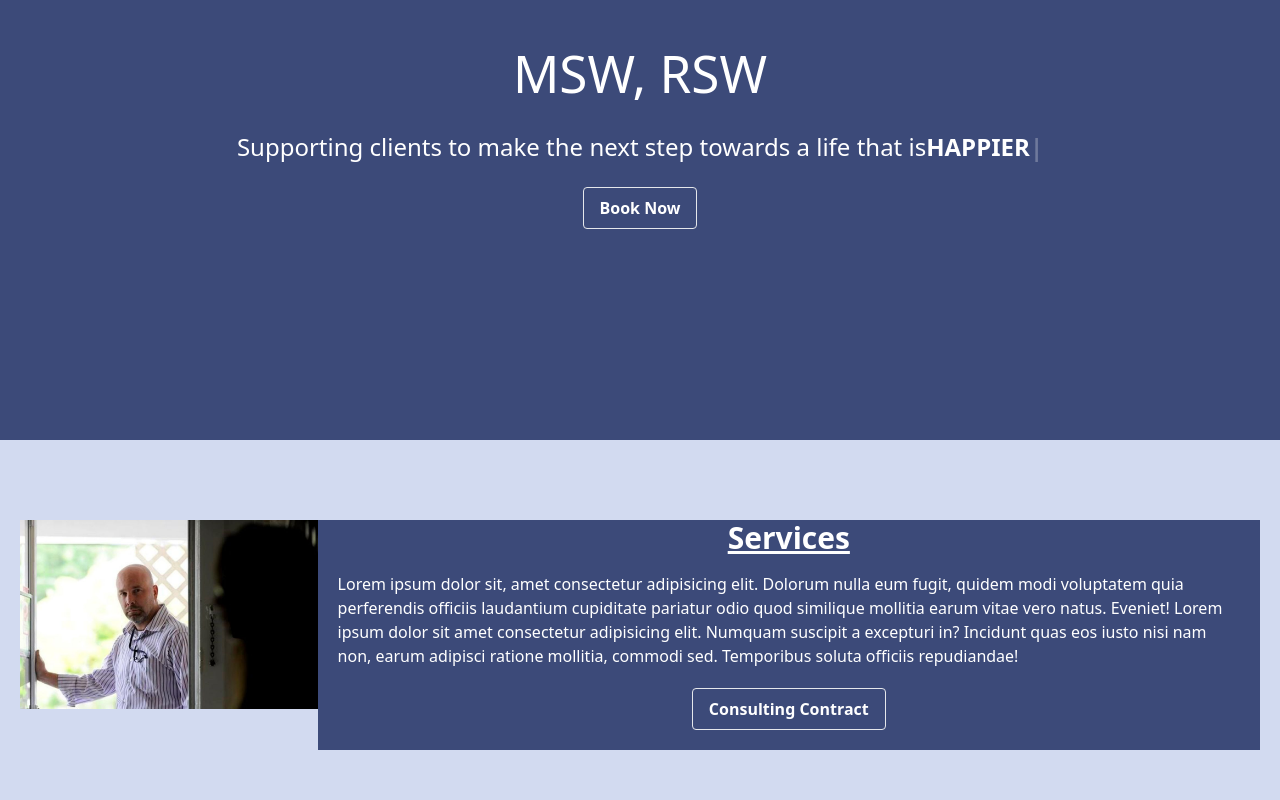
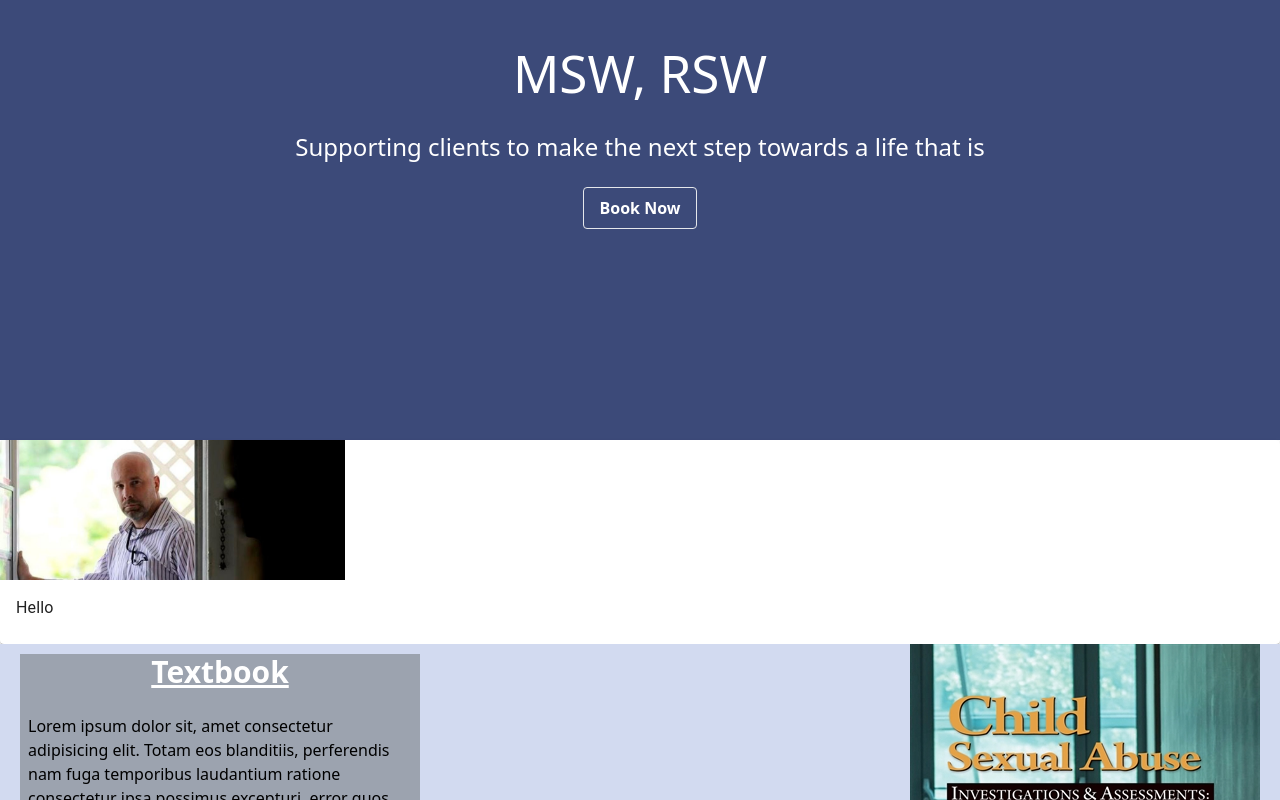
Before and after one commit to EthanCoulter/gerry-website, a React (Create React App) app: page / in a window 1280 px wide. Shown: the part 360-1160 px from the top of the page. Built offline with nearby package versions, Linux system fonts and the light colour scheme.

Commit message:
testing with MUI

```diff
--- a/package.json
+++ b/package.json
@@ -3,6 +3,9 @@
   "version": "0.1.0",
   "private": true,
   "dependencies": {
+    "@emotion/react": "^11.11.0",
+    "@emotion/styled": "^11.11.0",
+    "@mui/material": "^5.13.3",
     "@testing-library/jest-dom": "^5.16.5",
     "@testing-library/react": "^13.4.0",
     "@testing-library/user-event": "^13.5.0",
@@ -10,7 +13,6 @@
     "react-dom": "^18.2.0",
     "react-icons": "^4.8.0",
     "react-scripts": "^5.0.1",
-    "react-typed": "^1.2.0",
     "web-vitals": "^2.1.4"
   },
   "scripts": {
--- a/src/Components/Header.jsx
+++ b/src/Components/Header.jsx
@@ -1,5 +1,5 @@
 import React from "react";
-import Typed from "react-typed";
+// import Typed from "react-typed";
 
 const Header = () => {
   return (
@@ -8,14 +8,14 @@ const Header = () => {
       <span className="pb-5 text-white text-[4vw] mt-0">MSW, RSW</span>
       <h3 className=" items-center text-md align-center text-center mb-6 w-[vw] mx-2 text-white tablet:text-xl laptop:text-2xl">
         Supporting clients to make the next step towards a life that is{""}
-        <span className="uppercase font-bold">
+        {/* <span className="uppercase font-bold">
           <Typed
             strings={[" Happier", " Healthier"]}
             typeSpeed={100}
             backSpeed={50}
             loop
           ></Typed>
-        </span>
+        </span> */}
       </h3>
 
 
--- a/src/Components/Hero.jsx
+++ b/src/Components/Hero.jsx
@@ -1,21 +1,34 @@
 import React from "react";
+import Card from "@mui/material/Card"
+import CardContent from "@mui/material/CardContent"
+import CardMedia from "@mui/material/CardMedia";
+import Typography from "@mui/material/Typography";
 import Jerry from '../assets/jerry.jpg';
-import clientContract from '../assets/client_contract.pdf';
+// import clientContract from '../assets/client_contract.pdf';
 
 const Hero = () => {
     return (
+        <Card >
+            <CardMedia
+            sx={{ height: 140, maxWidth: 345}}
+            image={Jerry}
 
-        <div id="services" className="flex flex-col justify-between py-20 bg-light-shade px-5 md:flex-row ">
 
-            <div className="">
-                <img className="w-vw h-[vh] rounded-t-lg tablet:rounded-t-none" src={Jerry} alt="Jerry" />
-            </div>
-            <div className="flex flex-col items-center w-vw px-5 pb-5 h-vh align-center mx-auto bg-main-brand-col rounded-b-lg tablet:rounded-b-none">
-                <h1 className="text-3xl pb-4 font-bold underline text-white">Services</h1>
-                <p className=" text-white pb-5">Lorem ipsum dolor sit, amet consectetur adipisicing elit. Dolorum nulla eum fugit, quidem modi voluptatem quia perferendis officiis laudantium cupiditate pariatur odio quod similique mollitia earum vitae vero natus. Eveniet! Lorem ipsum dolor sit amet consectetur adipisicing elit. Numquam suscipit a excepturi in? Incidunt quas eos iusto nisi nam non, earum adipisci ratione mollitia, commodi sed. Temporibus soluta officiis repudiandae!</p>
-                <button className="bg-transparent hover:bg-dark-accent text-white font-semibold hover:text-white py-2 px-4 border border-dark-shade rounded ease-in-out duration-200"> <a href={clientContract} download={clientContract} placeholder="client_contract" target="_blank" rel="noreferrer noopener">Consulting Contract</a> </button>
-            </div>
-        </div>
+
+            />
+            <CardContent> <Typography>Hello</Typography></CardContent>
+        </Card>
+        // <div id="services" className="flex flex-col justify-between py-20 bg-light-shade px-5 md:flex-row ">
+
+        //     <div className="">
+        //         <img className="w-vw h-[vh] rounded-t-lg tablet:rounded-t-none" src={Jerry} alt="Jerry" />
+        //     </div>
+        //     <div className="flex flex-col items-center w-vw px-5 pb-5 h-vh align-center mx-auto bg-main-brand-col rounded-b-lg tablet:rounded-b-none">
+        //         <h1 className="text-3xl pb-4 font-bold underline text-white">Services</h1>
+        //         <p className=" text-white pb-5">Lorem ipsum dolor sit, amet consectetur adipisicing elit. Dolorum nulla eum fugit, quidem modi voluptatem quia perferendis officiis laudantium cupiditate pariatur odio quod similique mollitia earum vitae vero natus. Eveniet! Lorem ipsum dolor sit amet consectetur adipisicing elit. Numquam suscipit a excepturi in? Incidunt quas eos iusto nisi nam non, earum adipisci ratione mollitia, commodi sed. Temporibus soluta officiis repudiandae!</p>
+        //         <button className="bg-transparent hover:bg-dark-accent text-white font-semibold hover:text-white py-2 px-4 border border-dark-shade rounded ease-in-out duration-200"> <a href={clientContract} download={clientContract} placeholder="client_contract" target="_blank" rel="noreferrer noopener">Consulting Contract</a> </button>
+        //     </div>
+        // </div>
     )
 
 }
```
Also changed, not shown: 1 other file (tests, documents, lock files or other folders).
